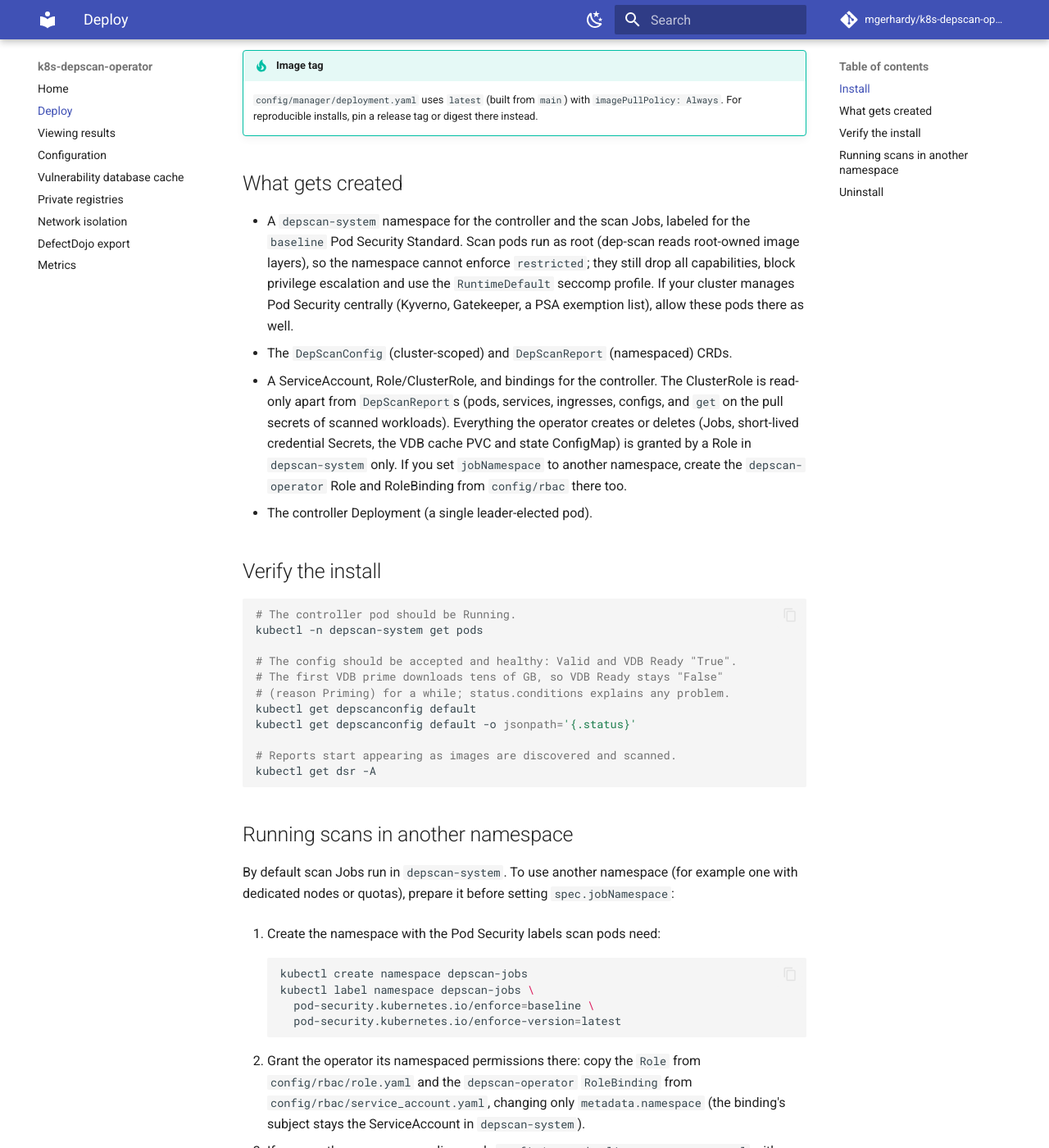
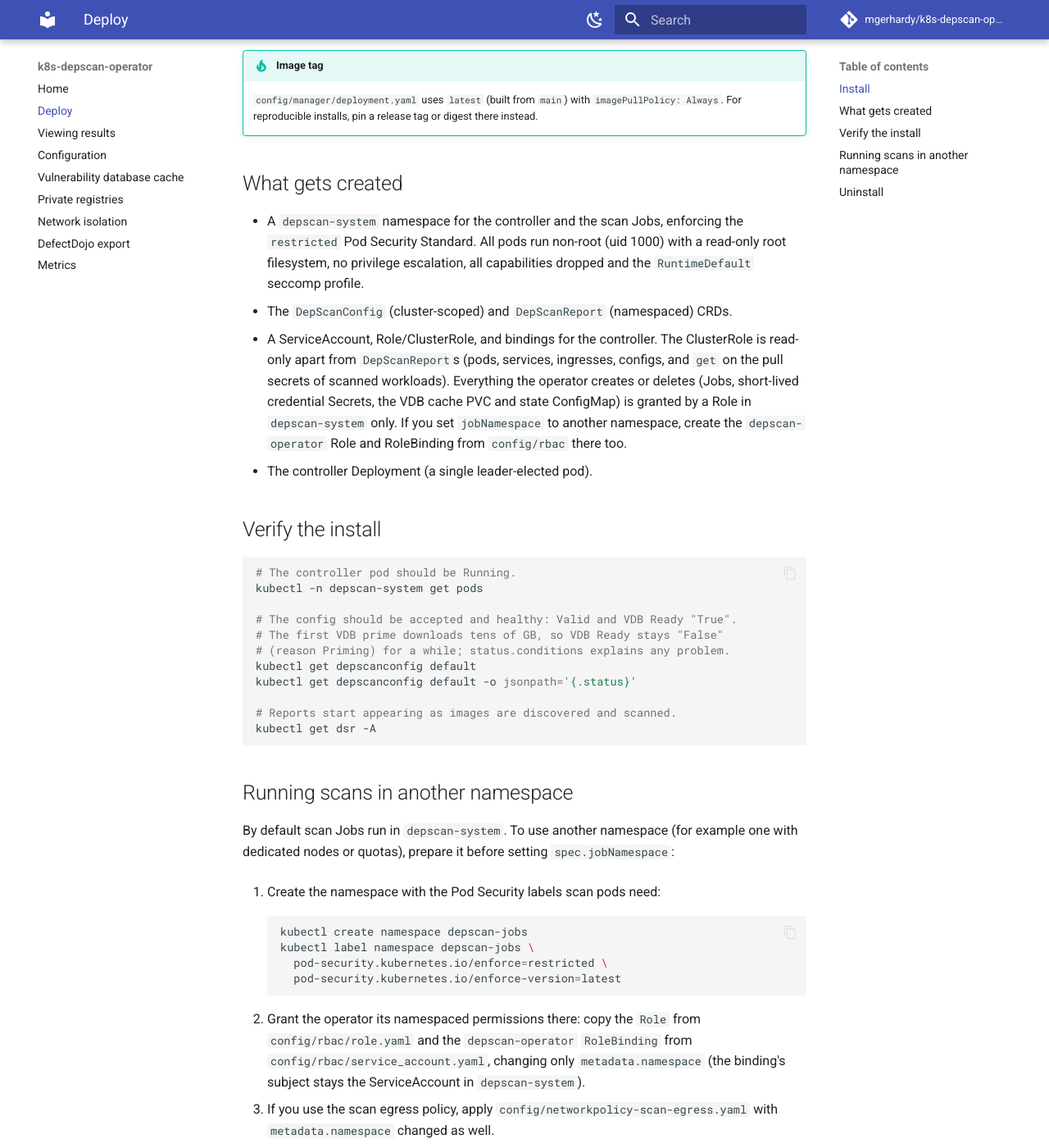
Before and after one commit to mgerhardy/k8s-depscan-operator, an MkDocs documentation site: the page built from docs/deploy.md, in a window 1280 px wide and 1400 px high, scrolled down 347 px. Shown: the whole window at 82% size. Built offline with MkDocs 1.6.1 and Material for MkDocs 9.7.7, drawn with Linux system fonts in a browser that asks for light colours; comment, search, counter and statistics services are not loaded.

Commit message:
fix: enforce restricted pod security standard

````diff
--- a/docs/deploy.md
+++ b/docs/deploy.md
@@ -19,13 +19,10 @@ The operator image is published at `docker.io/mgerhardy/k8s-depscan-operator`.
 
 ## What gets created
 
-- A `depscan-system` namespace for the controller and the scan Jobs, labeled
-  for the `baseline` Pod Security Standard. Scan pods run as root (dep-scan
-  reads root-owned image layers), so the namespace cannot enforce
-  `restricted`; they still drop all capabilities, block privilege escalation
-  and use the `RuntimeDefault` seccomp profile. If your cluster manages
-  Pod Security centrally (Kyverno, Gatekeeper, a PSA exemption list), allow
-  these pods there as well.
+- A `depscan-system` namespace for the controller and the scan Jobs, enforcing
+  the `restricted` Pod Security Standard. All pods run non-root (uid 1000)
+  with a read-only root filesystem, no privilege escalation, all capabilities
+  dropped and the `RuntimeDefault` seccomp profile.
 - The `DepScanConfig` (cluster-scoped) and `DepScanReport` (namespaced) CRDs.
 - A ServiceAccount, Role/ClusterRole, and bindings for the controller. The
   ClusterRole is read-only apart from `DepScanReport`s (pods, services,
@@ -63,7 +60,7 @@ example one with dedicated nodes or quotas), prepare it before setting
     ```bash
     kubectl create namespace depscan-jobs
     kubectl label namespace depscan-jobs \
-      pod-security.kubernetes.io/enforce=baseline \
+      pod-security.kubernetes.io/enforce=restricted \
       pod-security.kubernetes.io/enforce-version=latest
     ```
 
````
Also changed, not shown: 1 other file.
